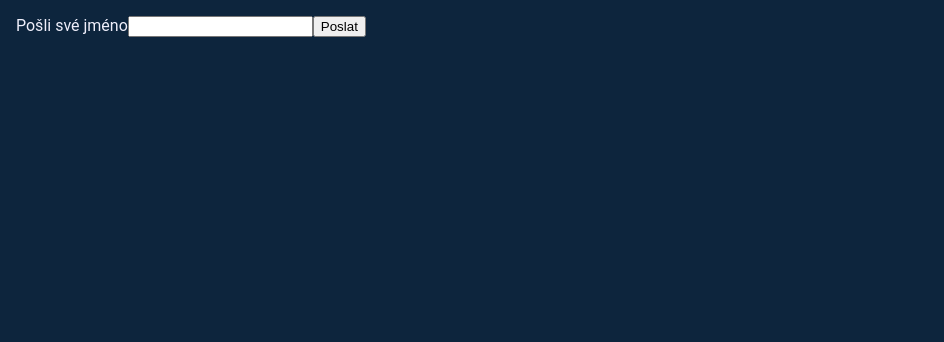
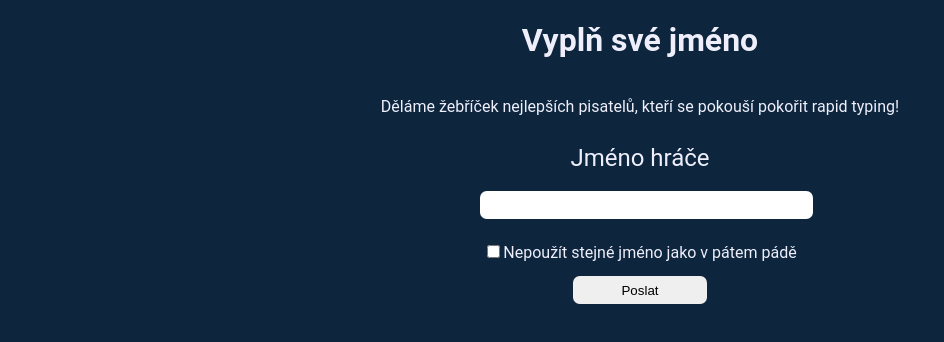
Before and after one commit to kostlanovec/RapidTyping, a React (Vite) app: page / in a window 1280 px wide. Shown: the top 342 px of the page, without its empty margins (0-944 px from the left). Built offline with nearby package versions, Linux system fonts and the light colour scheme.

Commit message:
jsem unavený a tady je něco málo

```diff
--- a/src/App.tsx
+++ b/src/App.tsx
@@ -8,12 +8,11 @@ import ChoiceComponent from './components/ChoiceComponent';
 import PlayingProvider, { PlayingContext } from './providers/PlayingProvider';
 
 function App() {
-  const { jmenohrace } = useContext(BasicContext);
+  const { jmenoHrace, jmenoHracePatyPad } = useContext(BasicContext);
   const [customSettings, setCustomSettings] = useState<boolean>(false);
   const [result, setResult] = useState<boolean>(false);
   const [gameStart, setGameStart] = useState<boolean>(false);
   const [showCountdown, setShowCountdown] = useState<boolean>(false);
-  const [text] = useState<string>("test");
   const {
     time,
     setTime,
@@ -58,10 +57,10 @@ function App() {
   return (
     <PlayingProvider>
     <div>
-      {!jmenohrace && <BasicComponent />}
+      {!jmenoHrace && !jmenoHracePatyPad && <BasicComponent />}
 
-      {jmenohrace && (
-        <div>
+      {jmenoHrace && jmenoHracePatyPad && (
+        <>
           {!showCountdown && !gameStart && (
             <ChoiceComponent
               customSettings={customSettings}
@@ -70,13 +69,13 @@ function App() {
             />
           )}
           {showCountdown && <Countdown onCountdownEnd={handleButtondownEnd} />}
-          {gameStart && !result && <Typing handleButtonResult={handleButtonResult} text={text} time={time} mode={mode} />}
+          {gameStart && !result && <Typing handleButtonResult={handleButtonResult} time={time} mode={mode} text={""}/>}
           {result && (
   <Result
     toMainMenu={toMainMenu}
   />
 )}
-        </div>
+        </>
       )}
 
     </div>
--- a/src/components/BasicComponent.tsx
+++ b/src/components/BasicComponent.tsx
@@ -1,28 +1,77 @@
-import {useContext, useRef} from "react";
+import { useContext, useState } from "react";
 import { BasicContext } from "../providers/BasicProvider";
 
-export const BasicComponent = () =>{
-    const { jmenohrace, toggleJmeno} = useContext(BasicContext);
-    const inputJmenoRef = useRef<HTMLInputElement>(null);
+export const BasicComponent = () => {
+    const {
+      toggleJmeno,
+      toggleJmenoPatyPad,
+    } = useContext(BasicContext);
 
-    const nastaveniJmena = () =>{
-        const novejmeno = inputJmenoRef.current?.value;
-        if (novejmeno !== undefined){
-            toggleJmeno(novejmeno);
-        }
+    const [showInputJmenoPatyPad, setShowInputJmenoPatyPad] = useState<boolean>(false);
+    const [inputJmenoHrace, setInputJmenoHrace] = useState<string>("");
+    const [inputJmenoHracePatyPad, setInputJmenoHracePatyPad] = useState<string>("");
 
-    }
-    return(
-        <div>
-         <div>
-      <label>
-        Pošli své jméno
-      </label>
-      <input type="text" ref={inputJmenoRef} />
-      <button onClick={nastaveniJmena}>Poslat</button>
+    const handleCheckboxChange = () => {
+      setShowInputJmenoPatyPad(!showInputJmenoPatyPad);
+    };
 
-      {jmenohrace && <p>Zdravím, {jmenohrace}!</p>}
-    </div>
+    const ButtonAction = () => {
+      toggleJmeno(inputJmenoHrace);
+      if (showInputJmenoPatyPad) {
+        toggleJmenoPatyPad(inputJmenoHracePatyPad);
+      }
+      else{
+        toggleJmenoPatyPad(inputJmenoHrace);
+      }
+    };
+
+
+  return (
+
+      <div className={`${['inputWindow']}`}>
+        <h1>Vyplň své jméno</h1>
+        <p>Děláme žebříček nejlepších pisatelů, kteří se pokouší pokořit rapid typing!</p>
+        <div className={`${['inputWindow__div']}`}>
+            <p className={`${['inputWindow__header']}`}>Jméno hráče</p>
+        <input
+          type="text"
+          required
+          value={inputJmenoHrace}
+          onChange={(e) => {
+            setInputJmenoHrace(e.target.value);
+          }}
+          className={`${['form__input']}`}
+        />
         </div>
-    )
-}
+
+        {showInputJmenoPatyPad && (
+            <div className={`${['inputWindow__div']}`}>
+                <p className={`${['inputWindow__header']}`}>Páty pád jména</p>
+            <input
+              type="text"
+              value={inputJmenoHracePatyPad}
+              required
+              onChange={(e) => {
+                setInputJmenoHracePatyPad(e.target.value);
+              }}
+              className={`${['form__input']}`}
+            />
+            </div>
+        )}
+
+        <label className={`${['inputWindow__label']}`}>
+          <input
+            type="checkbox"
+            checked={showInputJmenoPatyPad}
+            onChange={handleCheckboxChange}
+          />
+          Nepoužít stejné jméno jako v pátem pádě
+        </label>
+ <div>
+        <button className={`${['button']}`} onClick={ButtonAction}>
+        Poslat
+      </button>
+      </div>
+      </div>
+  );
+};
--- a/src/components/ChoiceComponent.tsx
+++ b/src/components/ChoiceComponent.tsx
@@ -9,7 +9,7 @@ const ChoiceComponent = ({
   customSettingButtonClick = () => {},
   handleButtonClick = () => {},
 }) => {
-  const { jmenohrace } = useContext(BasicContext);
+  const { jmenoHracePatyPad } = useContext(BasicContext);
   const {setMode, setTime, setTypingText, typingText, time} = useContext(PlayingContext);
 
   const handleSelectChangeText = (event: React.ChangeEvent<HTMLSelectElement>) => {
@@ -32,15 +32,15 @@ const ChoiceComponent = ({
     setMode(selectedTime);
   }
   return (
-    <div>
+    <div className='choice'>
             {customSettings && (
         <ModalWindowCustomSettings
           onCustomSettingsEnd={customSettingButtonClick}
         />
       )}
             {!customSettings &&
-            <div>
-            <h1>Vítej {jmenohrace} v aplikaci Rapid Typing</h1>
+            <>
+            <h1>Vítej {jmenoHracePatyPad} v aplikaci Rapid Typing</h1>
             <select className='selectOption' onChange={handleSelectChangeText} value={typingText}>
               {data.TextToTyping.map((option, index) => (
                 <option key={index} value={option.mode}>
@@ -62,10 +62,10 @@ const ChoiceComponent = ({
                 </option>
               ))}
             </select>
-            <button onClick={customSettingButtonClick}>Vlastní nastavení</button>
-            </div>
+            <button className={`${['button']}`} onClick={customSettingButtonClick}>Vlastní nastavení</button>
+            </>
             }
-            <button onClick={handleButtonClick}>Start</button>
+            <button onClick={handleButtonClick} className={`${['button button--space']}`}>Start</button>
 
     </div>
   );
--- a/src/components/Countdown.tsx
+++ b/src/components/Countdown.tsx
@@ -7,7 +7,7 @@ type CountDownProps = {
 
 const CountDown: React.FC<CountDownProps> = ({onCountdownEnd}) =>{
     // Tady jsme si definovali, že základní parametr je 3
-    const [count, setCount] = useState(1);
+    const [count, setCount] = useState(3);
 
     useEffect(() => {
         if(count > 0)
--- a/src/components/Typing.tsx
+++ b/src/components/Typing.tsx
@@ -95,7 +95,7 @@ const renderModeSpecificContent = () => {
       break;
     case 'fastlook':
       const currentWordToWrite = typingText.split(" ")[indexTyping];
-      return <div className="current-word--towrite">{currentWordToWrite}</div>;
+      return <div>{currentWordToWrite}</div>;
     case 'bettertyping':
       break;
     default:
--- a/src/index.css
+++ b/src/index.css
@@ -9,9 +9,13 @@ body{
   background-color: var(--backgroundcolor);
   color: var(--textcolornormal);
   padding: 0;
-  margin: 1em;
+  margin: 0;
   font-family: "Roboto", sans-serif;
   user-select: none;
+}
+
+h1{
+  text-align:center;
 }
 
 .texttowrite{
@@ -39,9 +43,13 @@ body{
 
 .selectOption{
   background-color: #0D253D;
-  border: none;
   color: var(--yellow);
   text-decoration: none;
+  min-width: 200px;
+  padding: 1em;
+  border-radius: 1em;
+  margin: 0.5em;
+  border: 2px solid white;
 }
 
 .timetowrite{
@@ -80,3 +88,62 @@ body{
     font-size: 2em;
     color: red;
   }
+
+  .inputWindow{
+    width: 100%;
+    margin: 0 auto;
+    max-width: 768px;
+    display: flex;
+    flex-direction: column;
+    justify-content: center;
+    align-items: center;
+  }
+
+  /* flex centr all*/
+  .inputWindow__header{
+    font-size: 1.5em;
+    margin-top: 0.5em;
+    margin-bottom: 0.5em;
+  }
+
+  .form__input{
+    width: 100%;
+    margin-top: 0.5em;
+    margin-bottom: 0.5em;
+    padding: 0.5em;
+    border: none;
+    border-radius: 0.5em;
+    outline: none;
+  }
+
+  .inputWindow__label{
+    margin-top: 1em;
+    margin-bottom: 0.5em;
+  }
+
+  .button{
+    padding: 0.5em;
+    width: 10em;
+    border: none;
+    border-radius: 0.5em;
+    outline: none;
+    margin-top: 0.5em;
+    margin-bottom: 0.5em;
+  }
+
+  .inputWindow__div{
+    width: 20em;
+    text-align: center;
+  }
+
+  .choice{
+    display: flex;
+    flex-direction: column;
+    justify-content: center;
+    align-items: center;
+  }
+
+  .button--space{
+    margin:  auto;
+    margin-top: 2em;
+  }
--- a/src/providers/BasicProvider.tsx
+++ b/src/providers/BasicProvider.tsx
@@ -1,22 +1,28 @@
 import { createContext, useState } from "react";
 
-type BasicContext = {jmenohrace: string, toggleJmeno: (jmeno: string) => void}
+type BasicContext = {jmenoHrace: string, toggleJmeno: (jmeno: string) => void, jmenoHracePatyPad: string, toggleJmenoPatyPad: (jmeno: string) => void}
 
 export const BasicContext = createContext<BasicContext>(
     {
-        jmenohrace: "", toggleJmeno() {},
+        jmenoHrace: "", toggleJmeno() {},
+        jmenoHracePatyPad: "", toggleJmenoPatyPad() {}
     }
 )
 
 export const BasicProvider: React.FC<React.PropsWithChildren> = ({children}) =>{
-    const [jmenohrace, setJmenoHrace] = useState<string>("");
+    const [jmenoHrace, setJmenoHrace] = useState<string>("");
+    const [jmenoHracePatyPad, setJmenoHracePatyPad] = useState<string>("");
 
     const toggleJmeno = (jmeno: string) =>{
         setJmenoHrace(jmeno);
     }
 
+    const toggleJmenoPatyPad = (jmeno: string) =>{
+        setJmenoHracePatyPad(jmeno);
+    }
+
     return (
-        <BasicContext.Provider value={{jmenohrace, toggleJmeno}}>
+        <BasicContext.Provider value={{jmenoHrace, toggleJmeno, jmenoHracePatyPad, toggleJmenoPatyPad}}>
             {children}
         </BasicContext.Provider>
     )
--- a/src/providers/PlayingProvider.tsx
+++ b/src/providers/PlayingProvider.tsx
@@ -35,7 +35,7 @@ type PlayingContext = {
     const [typingSpeed, setTypingSpeed] = useState<number>(0);
     const [numberMistakes, setNumberMistakes] = useState<number>(0);
     const [time, setTime] = useState<number>(0);
-    const [mode, setMode] = useState<string>("test");
+    const [mode, setMode] = useState<string>("normal");
     const [typingText, setTypingText] = useState<string>("Vítej v aplikaci rapid Racing je to aplikace, ve které se snažím zlepšit můj skill skrz react");
     const [timeResult, setTimeResult] = useState<number>(0);
 
```
